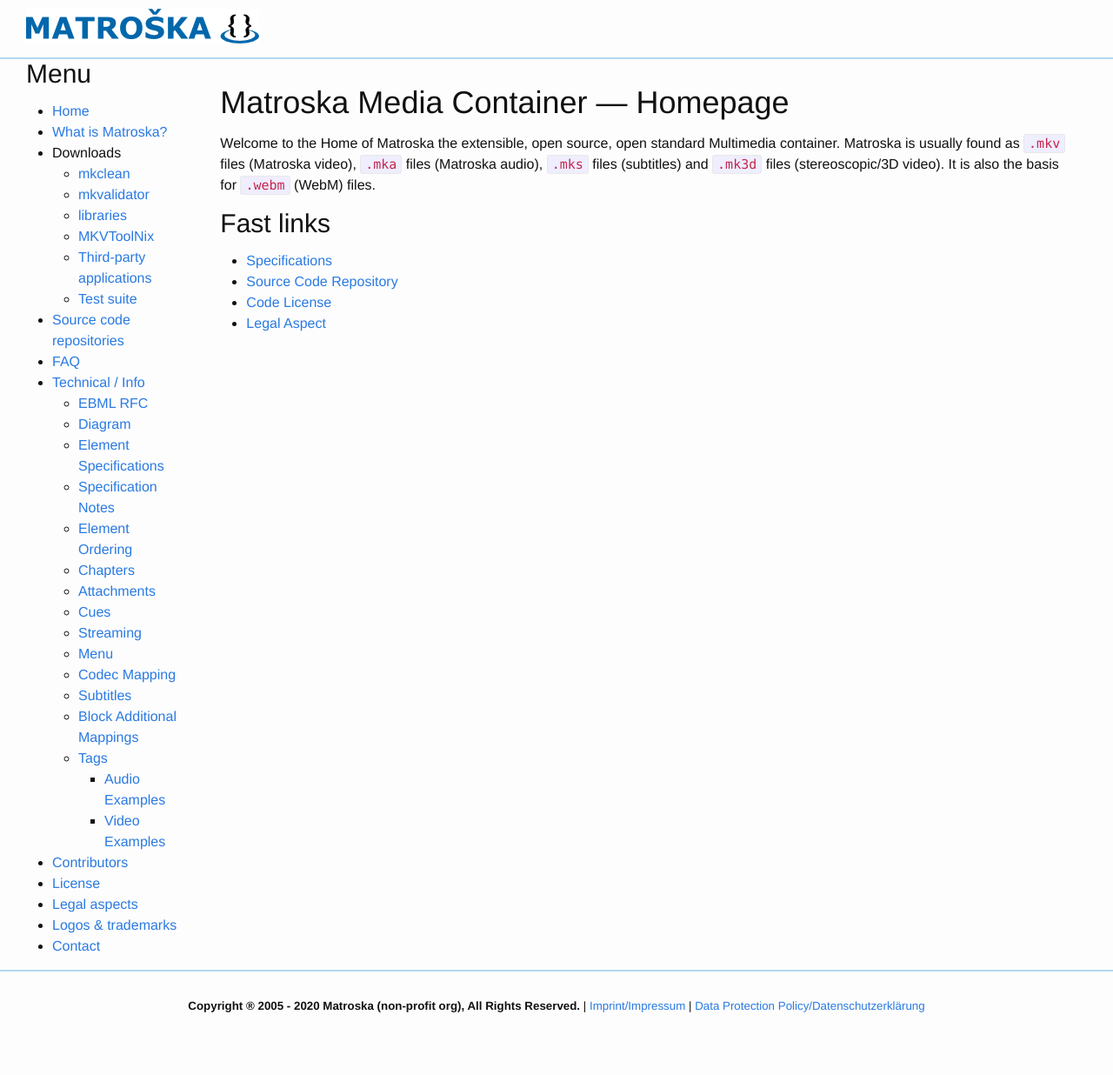
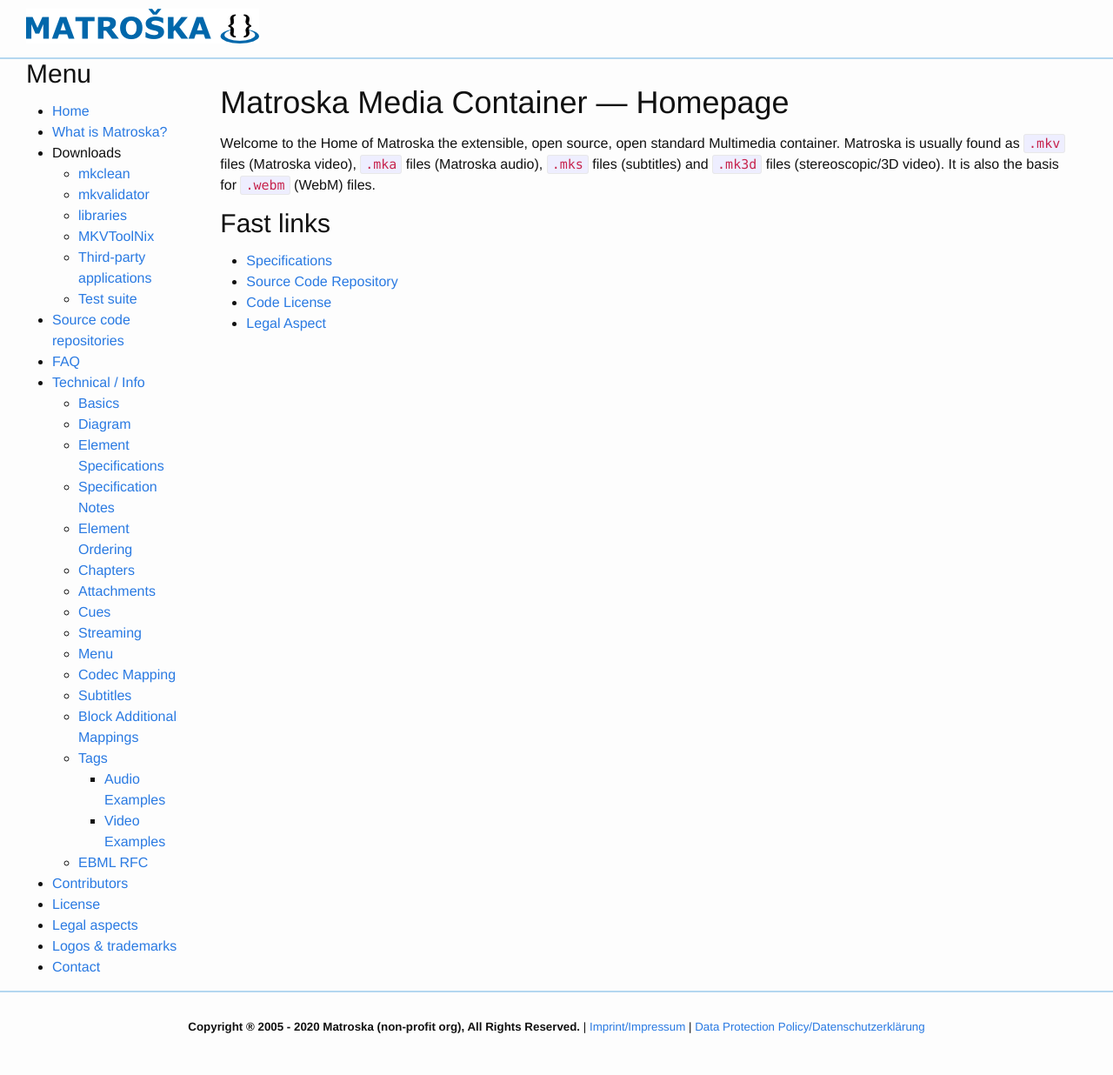
Before and after one commit to Matroska-Org/infrastructure, a Jekyll site: the page built from website/index.md, in a window 1280 px wide. Shown: the whole page at 87% size. Built offline with Jekyll 4.4.1, drawn with Linux system fonts in a browser that asks for light colours; before the commit the page ends 1212 px from its top, so only the background shows below that.

Commit message:
add "Basics" page with the content of index_matroska.md

```diff
--- a/website/_includes/sidebar.html
+++ b/website/_includes/sidebar.html
@@ -18,7 +18,7 @@
 
   <li><a href="{{ site.baseurl }}/index.html" title="Technical Details">Technical / Info</a>
     <ul>
-      <li><a href="{{ site.baseurl }}/technical/ebml_rfc.html" title="EBML RFC">EBML RFC</a></li>
+      <li><a href="{{ site.baseurl }}/technical/basics.html" title="Basics">Basics</a></li>
       <li><a href="{{ site.baseurl }}/technical/diagram.html" title="Diagram">Diagram</a></li>
       <li><a href="{{ site.baseurl }}/technical/elements.html" title="Element Specifications">Element Specifications</a></li>
       <li><a href="{{ site.baseurl }}/technical/notes.html" title="Specification Notes">Specification Notes</a></li>
```
Also changed, not shown: other parts of website/_includes/sidebar.html (+1 -0 lines), 2 other files.
